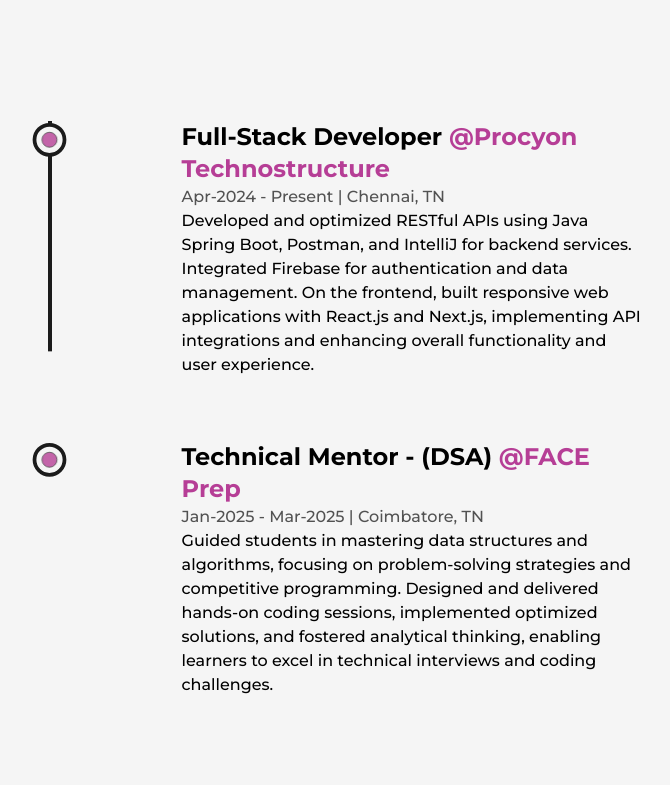
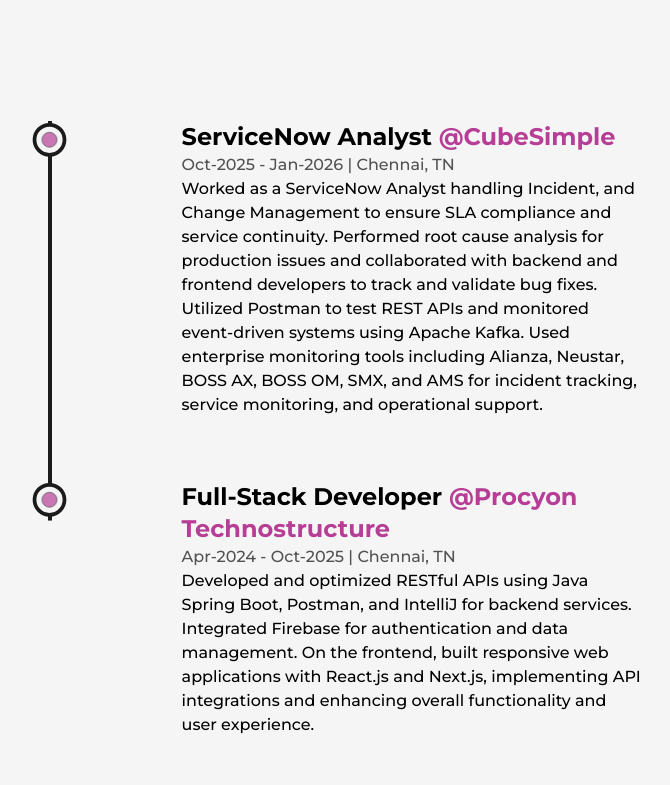
Before and after one commit to Naveee08/Naveen-Kumar-Portfolio, a Next.js app: page /about in a window 1280 px wide. Shown: the part 2475-3260 px from the top of the page, without its empty margins (244-914 px from the left). Built offline with nearby package versions, Linux system fonts and the light colour scheme.

Commit message:
Update Experience.js

```diff
--- a/src/components/Experience.js
+++ b/src/components/Experience.js
@@ -59,10 +59,20 @@
 
                     <ul className='w-full flex flex-col items-start justify-between ml-4 xs:ml-2 ' >
 
+                        <Details
+    position="ServiceNow Analyst"
+    company="CubeSimple"
+    companyLink="https://cubesimple.com/"
+    time="Oct-2025 - Jan-2026"
+    address="Chennai, TN"
+    work="Worked as a ServiceNow Analyst handling Incident, and Change Management to ensure SLA compliance and service continuity. Performed root cause analysis for production issues and collaborated with backend and frontend developers to track and validate bug fixes. Utilized Postman to test REST APIs and monitored event-driven systems using Apache Kafka. Used enterprise monitoring tools including Alianza, Neustar, BOSS AX, BOSS OM, SMX, and AMS for incident tracking, service monitoring, and operational support."
+/>
+
+
                        <Details
         position="Full-Stack Developer" company="Procyon Technostructure"
         companyLink="https://procyonts.com/"
-        time="Apr-2024 - Present" address="Chennai, TN"
+        time="Apr-2024 - Oct-2025" address="Chennai, TN"
         work="Developed and optimized RESTful APIs using Java Spring Boot, Postman, and IntelliJ for backend services. Integrated Firebase for authentication and data management. On the frontend, built responsive web applications with React.js and Next.js, implementing API integrations and enhancing overall functionality and user experience."
 />
 
```
